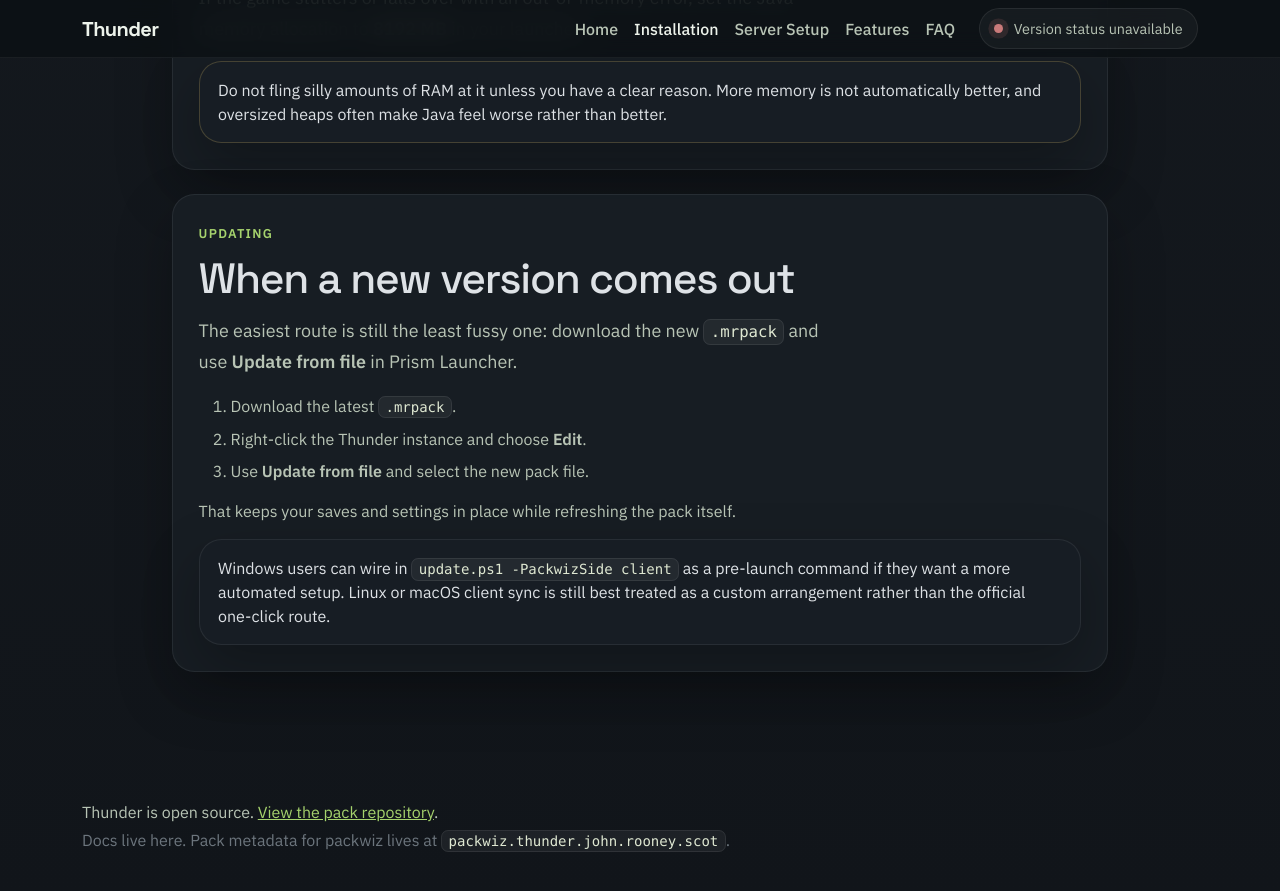
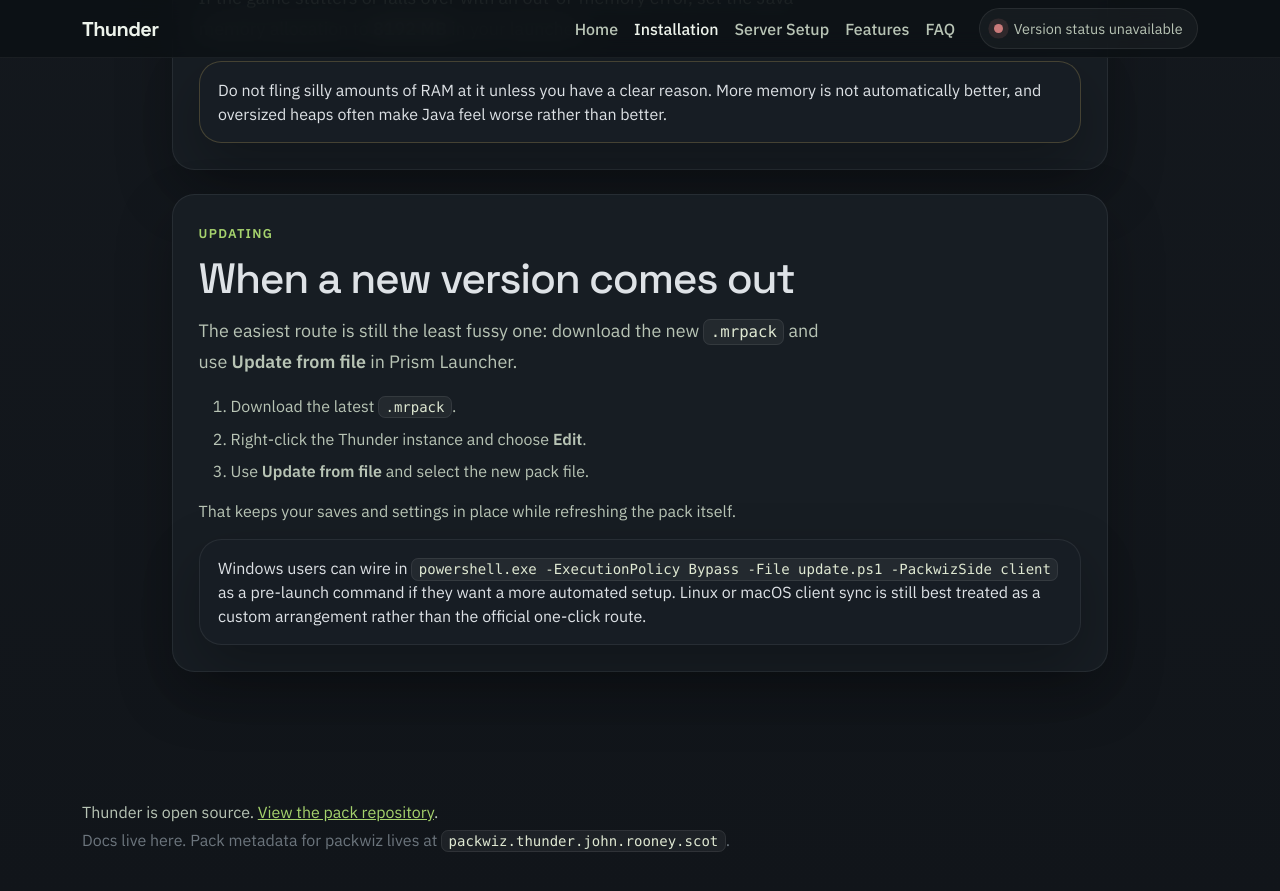
Before and after one commit to rooneyj9005/Thunder-docs, a Jekyll site: the page built from install.md, in a window 1280 px wide and 900 px high, scrolled down 1206 px. Shown: the top 891 px of the window. Built offline with Jekyll 4.4.1, drawn with Linux system fonts in a browser that asks for light colours; comment, search, counter and statistics services are not loaded.

Commit message:
Update PowerShell command for automated setup

```diff
--- a/install.md
+++ b/install.md
@@ -104,7 +104,7 @@ description: Install Thunder with Prism Launcher or another Modrinth-compatible
       </ol>
       <p class="muted-copy mb-3">That keeps your saves and settings in place while refreshing the pack itself.</p>
       <div class="thunder-callout">
-        <p class="mb-0">Windows users can wire in <code>update.ps1 -PackwizSide client</code> as a pre-launch command if they want a more automated setup. Linux or macOS client sync is still best treated as a custom arrangement rather than the official one-click route.</p>
+        <p class="mb-0">Windows users can wire in <code>powershell.exe -ExecutionPolicy Bypass -File update.ps1 -PackwizSide client</code> as a pre-launch command if they want a more automated setup. Linux or macOS client sync is still best treated as a custom arrangement rather than the official one-click route.</p>
       </div>
     </div>
   </section>
```
